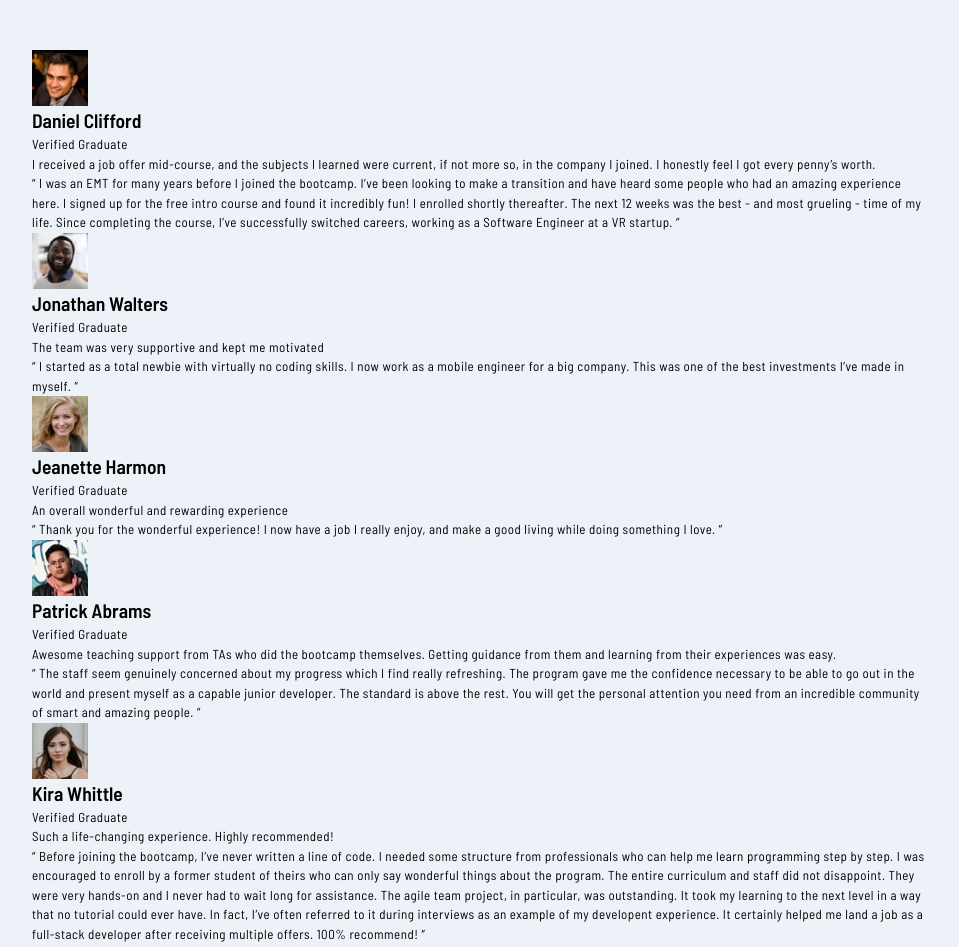
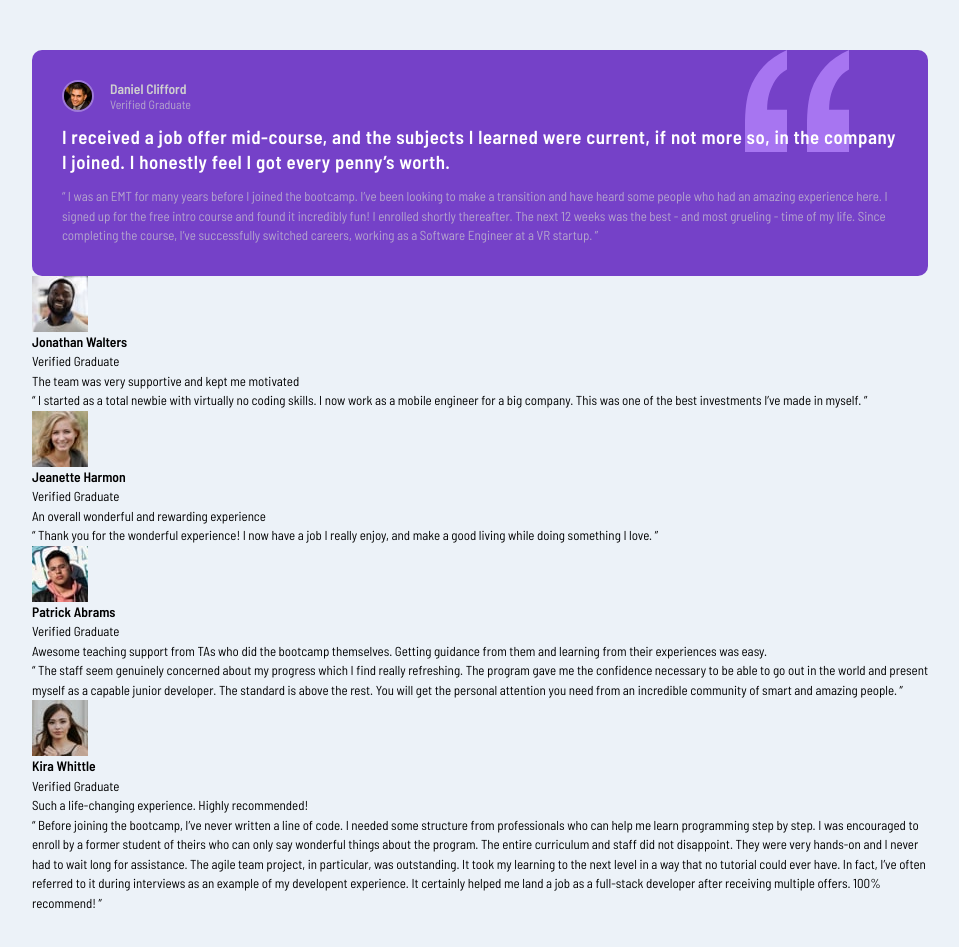
Before and after one commit to edo979/testimonials-grid-section-main, a plain HTML site: page index.html in a window 1280 px wide. Shown: the top 947 px of the page, without its empty margins (160-1119 px from the left). Drawn offline with Linux system fonts and the light colour scheme.

Commit message:
quote testimonila finish

```diff
--- a/index.html
+++ b/index.html
@@ -25,20 +25,24 @@
   </head>
   <body>
     <div class="testimonial-grid">
-      <article>
+      <article class="testimonial quote bg-primary text-neutral-100">
         <div class="flex">
-          <img src="images/image-daniel.jpg" alt="Daniel Clifford" />
+          <img
+            class="border-primary"
+            src="images/image-daniel.jpg"
+            alt="Daniel Clifford"
+          />
           <div>
-            <h2 class="name">Daniel Clifford</h2>
-            <p class="position">Verified Graduate</p>
+            <h2 class="name text-neutral-300">Daniel Clifford</h2>
+            <p class="position fs-300 text-neutral-300">Verified Graduate</p>
           </div>
         </div>
-        <p>
+        <p class="lead">
           I received a job offer mid-course, and the subjects I learned were
           current, if not more so, in the company I joined. I honestly feel I
           got every penny’s worth.
         </p>
-        <p>
+        <p class="text-neutral-300">
           “ I was an EMT for many years before I joined the bootcamp. I’ve been
           looking to make a transition and have heard some people who had an
           amazing experience here. I signed up for the free intro course and
--- a/sass/_layout.scss
+++ b/sass/_layout.scss
@@ -11,3 +11,5 @@ body {
   margin-inline: auto;
   margin-block: 50px;
 }
+
+@import 'testimonial';
--- a/sass/_typography.scss
+++ b/sass/_typography.scss
@@ -6,7 +6,37 @@ p {
   font-family: $font-family-primary;
 }
 
+h2 {
+  font-size: 1.05rem;
+}
+
 p {
   font-size: 1rem;
-  letter-spacing: 0.5px;
 }
+
+.fs-300 {
+  font-size: 0.9275rem;
+}
+
+.lead {
+  font-size: 1.45rem;
+  font-weight: 600;
+  line-height: 1.3;
+  letter-spacing: 0.55px;
+}
+
+.text-neutral-100 {
+  color: $White;
+}
+
+.text-neutral-200 {
+  color: $Light-grayish-blue;
+}
+
+.text-neutral-300 {
+  color: $Light-gray;
+}
+
+.text-secondary {
+  color: $Very-dark-blackish-blue;
+}
```
Also changed, not shown: css/style.css, 1 other file.
